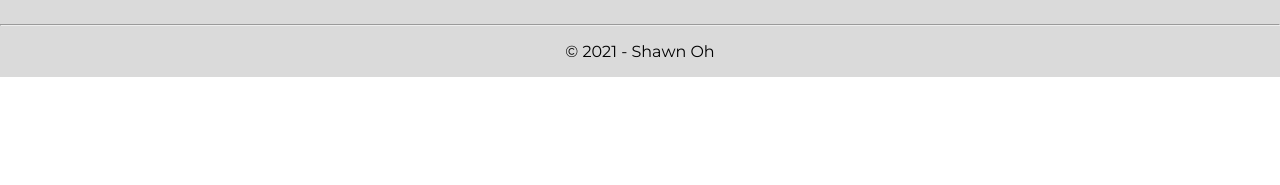
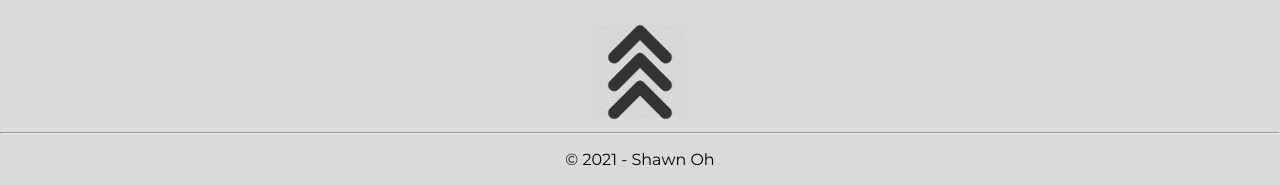
Before and after one commit to shawnoh/shawnoh.github.io, a plain HTML site: page index.html in a window 1280 px wide. Shown: the part 4631-4816 px from the top of the page. Before the commit the page ends 4708 px from the top, so only its background shows below. Drawn offline with Linux system fonts and the light colour scheme.

Commit message:
added return arrow in contact sec

```diff
--- a/index.html
+++ b/index.html
@@ -20,7 +20,7 @@
             </nav>
         </header>
 
-        <section class = "home-hero">
+        <section class = "home-hero" id = 'home'>
             <div class='container-old'>
                 <h1 class="title">Shawn Y. Oh
                     <ul>
@@ -211,7 +211,7 @@
             </div>
         </section>
 
-        <footer>
+        <footer id = 'contact'>
             <h1>CONTACT</h1>
 
             <div class='col-1'>
@@ -234,6 +234,7 @@
                         </ul>
                     </div>
                 </div>
+                <a href = '#home'><img src = './img/1arrow.png'></a>
                 <hr>
                 <p>© 2021 - Shawn Oh</p>
             </div>
```
Also changed, not shown: img/1arrow.png (added), img/arrow.png (added).
